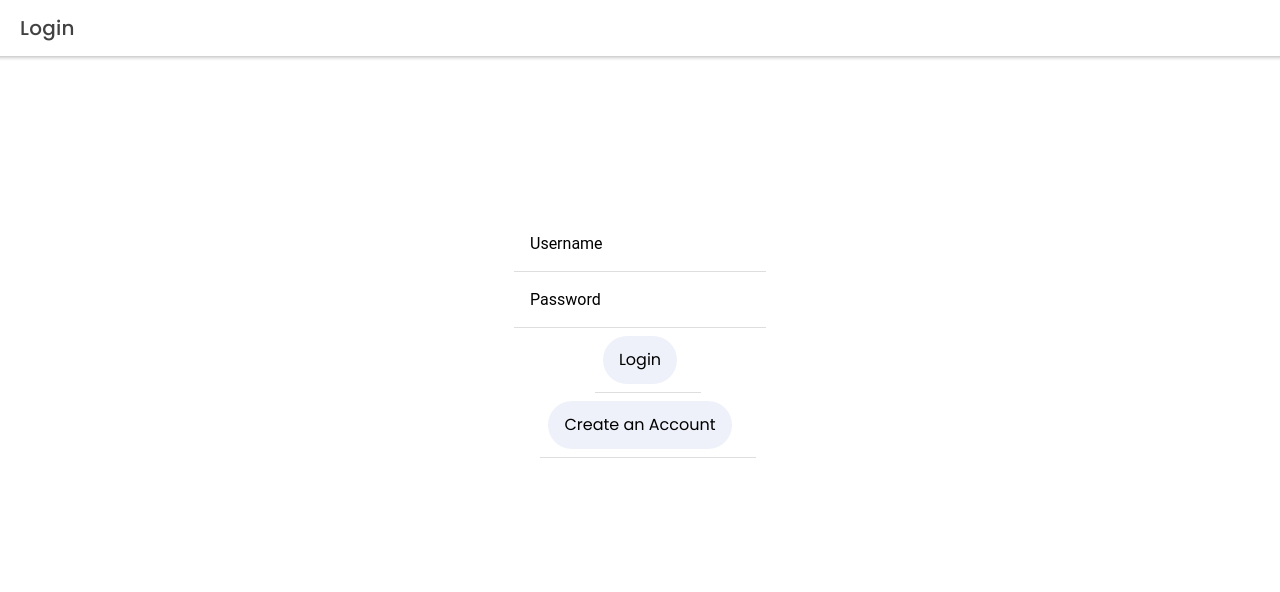
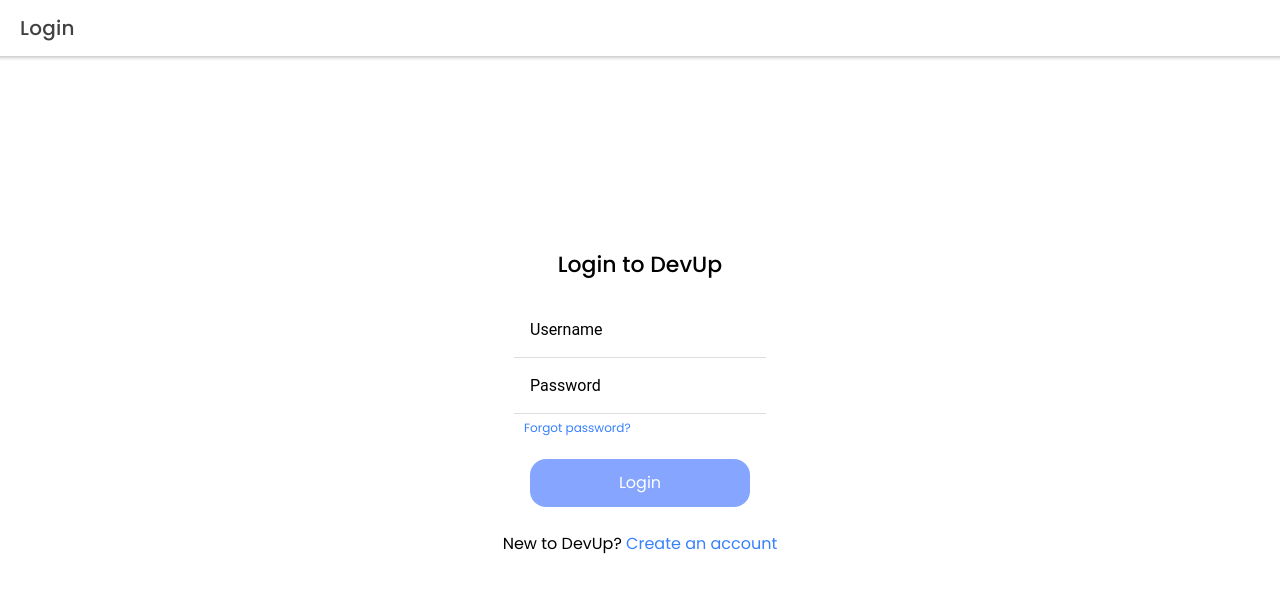
Before and after one commit to LaloVene/MLH-PE-Project, a React (Create React App) app: page /Login in a window 1280 px wide. Shown: the top 592 px of the page. Built offline with nearby package versions, Linux system fonts and the light colour scheme.

Commit message:
Update Login page UI

```diff
--- a/src/components/LoginRegisterButton.component.jsx
+++ b/src/components/LoginRegisterButton.component.jsx
@@ -3,12 +3,13 @@
 const LRButton = styled.button`
     font-size: 1rem;
     padding: 1rem 1rem;
-    background: #EEF1FA;
-    color: black;
-    border-radius: 2rem;
+    background: #86a5ff;
+    color: #ffffff;
+    border-radius: 1rem;
     margin: 0.5rem;
+    width: 220px;
     &:hover {
-        background: hsl(0, 0%, 90%);
+        background: #5c7cdd;
   }
 `;
 
--- a/src/pages/Login.tsx
+++ b/src/pages/Login.tsx
@@ -1,14 +1,31 @@
-import { useIonAlert, IonButton, IonCol, IonContent, IonHeader, IonInput, IonItem, IonLabel, IonPage, IonRow, IonTitle, IonToolbar } from '@ionic/react';
+import { useIonAlert, IonCol, IonContent, IonHeader, IonInput, IonItem, IonLabel, IonPage, IonRow, IonTitle, IonToolbar } from '@ionic/react';
 import React, { useState, useContext } from 'react';
-import CategoryButton from '../components/CategoryButton.component';
 import ExploreContainer from '../components/ExploreContainer';
 import LRButton from '../components/LoginRegisterButton.component';
 import GlobalContext from "../utils/state/GlobalContext";
-import './Login.css';
+import { Link } from 'react-router-dom';
+import styled from 'styled-components'
 
+const LoginTitle = styled.h3`
+    margin-bottom: 24px;
+    margin-top: 36px;
+`;
 
+const LoginWrapper = styled.div`
+    margin-bottom: 12px;
+`;
 
+const LoginSmall = styled.small`
+  margin-left: 10px;
+`;
 
+const LoginNew = styled.p`
+  border-top: black;
+`;
+
+const LoginLink = styled(Link)`
+  text-decoration: none;
+`
 
 const Login: React.FC = () => {
   const { dispatch } = useContext(GlobalContext);
@@ -17,9 +34,7 @@
   const [present] = useIonAlert();
   console.log(window.location.href)
 
-
   const onSubmitClick = async (e: { preventDefault: () => void; }) => {
-
 
     var msg = "";
     e.preventDefault()
@@ -45,12 +60,10 @@
           window.location.href = ("/Profile")
 
           msg = "Successfully logged in"
-
         }
 
         else {
           msg = resp.error
-
         }
       })
 
@@ -63,8 +76,6 @@
       ],
       onDidDismiss: (e) => console.log('clicked ok'),
     })
-
-
   }
 
   return (
@@ -82,9 +93,7 @@
         </IonHeader>
         <ExploreContainer name="Login" />
         <IonRow style={{
-
           margin: "130px"
-
         }}>
           <IonCol style={{
             display: 'flex',
@@ -94,6 +103,10 @@
             margin: "25px"
 
           }}>
+            <LoginTitle>
+              Login to DevUp
+            </LoginTitle>
+            <LoginWrapper>
             <IonItem>
               <IonLabel position="floating"> Username</IonLabel>
               <IonInput
@@ -114,18 +127,16 @@
               >
               </IonInput>
             </IonItem>
-            <IonItem>
+            <LoginSmall>
+              <LoginLink to="#">Forgot password?</LoginLink>
+            </LoginSmall>
+            </LoginWrapper>
               <LRButton onClick={onSubmitClick}>
                 Login
               </LRButton>
-
-            </IonItem>
-            <IonItem>
-              <LRButton onClick={() => window.location.href = '/Register'} >
-                Create an Account
-
-              </LRButton>
-            </IonItem>
+              <LoginNew>
+                New to DevUp? <LoginLink to="/register">Create an account</LoginLink>
+              </LoginNew>
           </IonCol>
         </IonRow>
       </IonContent>
```
